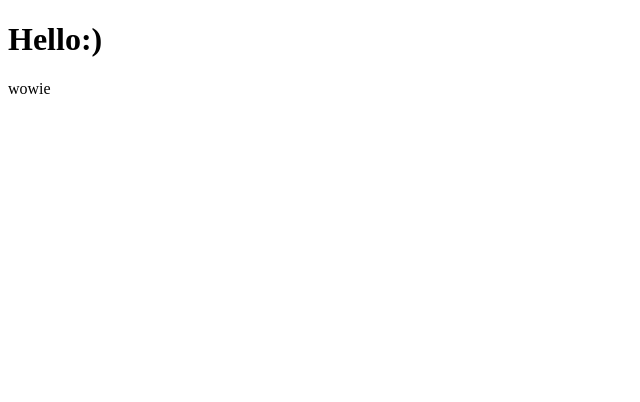
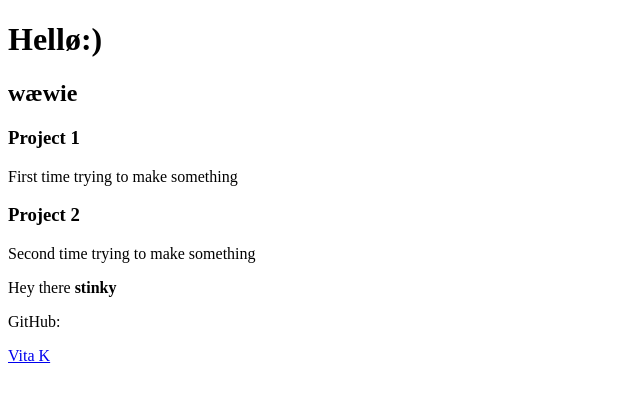
Before and after one commit to VitaSucc/kodeloftet-gallery, a website: page index.html in a window 1280 px wide. Shown: the whole page, without its empty margins (0-640 px from the left). Drawn offline with Linux system fonts and the light colour scheme.

Commit message:
Setup structure

```diff
--- a/index.html
+++ b/index.html
@@ -1,13 +1,37 @@
 <!DOCTYPE html>
 <html>
   <head>
+      <meta http-equiv="Content-Type" content="text/html;charset=UTF-8">
       <title>Kodeloftet Gruppe 8</title>
       <link rel="shortcut icon" href="favicon.svg"><link>
   </head>
 
   <body>
-      <h1>Hello:)</h1>
-      <p>wowie</p>
+    <!--Navbar / Top Bar kommentar for meg selv, her kan eg skrive masse:3-->
+    <header>
+      <h1>Hellø:)</h1>
+      <h2>wæwie</h2>
+    </header>
+
+    <main>
+        <section>
+
+          <h3>Project 1</h3>
+          <p>First time trying to make something</p>
+        </section>
+
+        <section>
+
+          <h3>Project 2</h3>
+          <p>Second time trying to make something</p>
+        </section>
+
+      </main>
+<!-- Meta Informasjon, or yanno, skriv meir stuff her -->
+    <footer>
+      <p>Hey there <strong>stinky</strong> </p>
+      <p>GitHub:</p><a href="https://github.com/VitaSucc">Vita K</a>
+    </footer>
   </body>
 
 </html>
```
